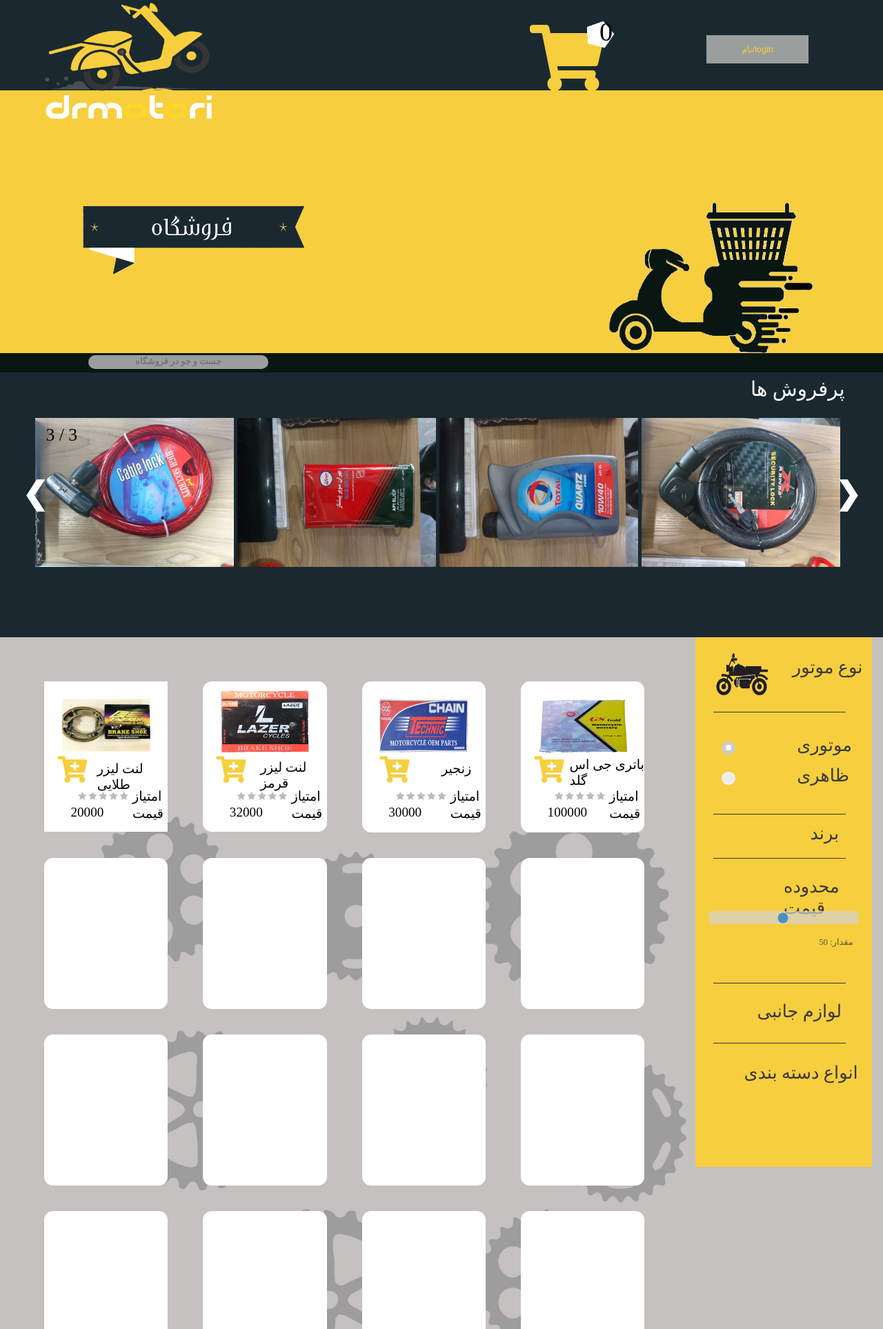
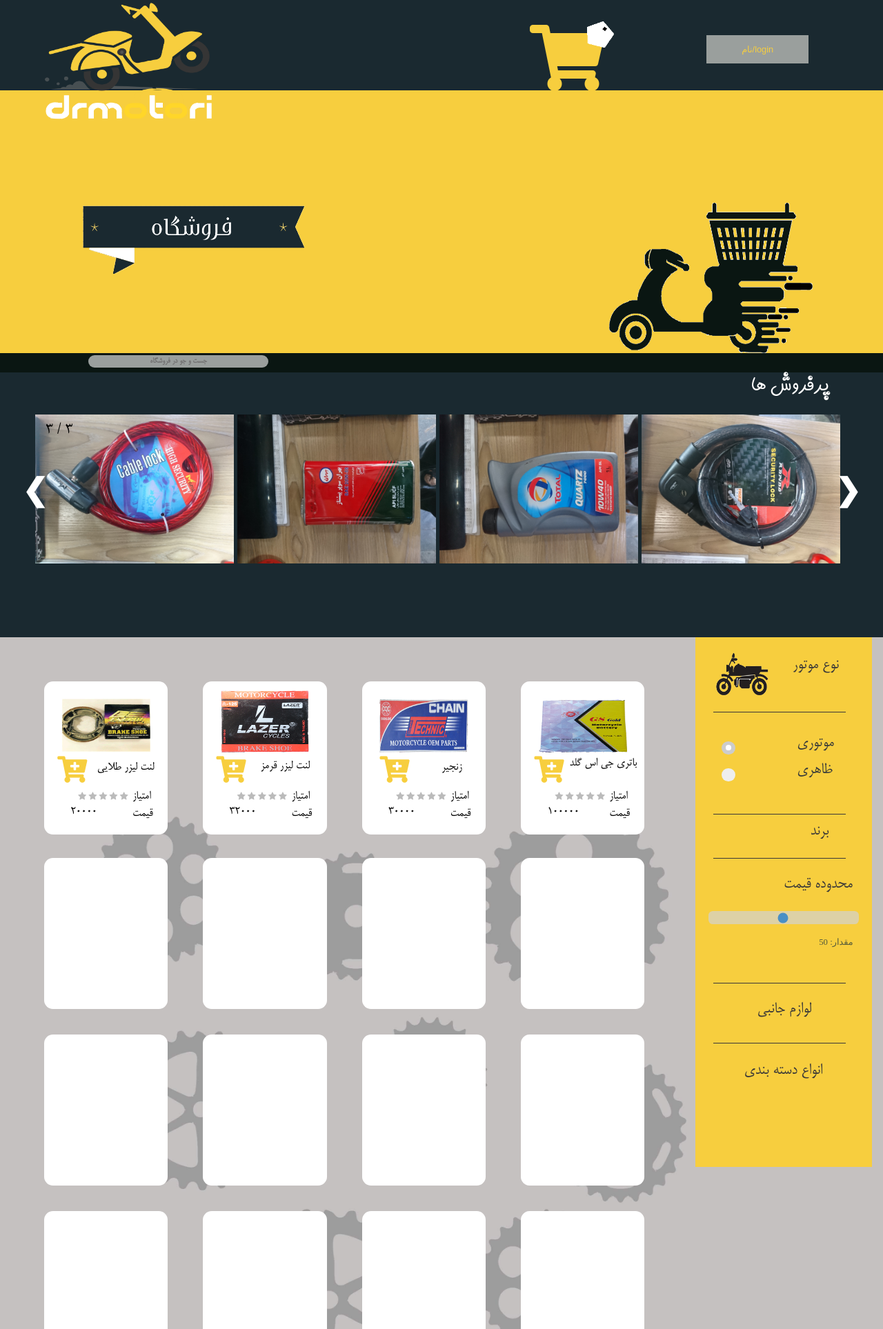
Before and after one commit to alirezahassanzade/Drmotor, a Django app: page /shop in a window 1280 px wide. Shown: the top 1927 px of the page at 69% size. Run offline with Django 3.2, Linux system fonts and the light colour scheme; some libraries are stand-ins or nearby versions; some web fonts are replaced.

Commit message:
added classes

```diff
--- a/src/Templates/shop.html
+++ b/src/Templates/shop.html
@@ -4,7 +4,8 @@
 <head>
 	<title>motori</title>
 	<link rel="stylesheet" type="text/css" href="{% static 'css/shop.css' %}">
-	<meta charset ="utf-8">
+  <meta charset ="utf-8">
+  <link rel="stylesheet" href="../static_files/css/shop.css">
 	<meta name="viewport" content="width=device-width, initial-scale=1">
 	<link href="https://fonts.googleapis.com/css?family=Open+Sans:300" rel="stylesheet">
 <link rel="stylesheet" href="https://use.fontawesome.com/releases/v5.3.1/css/all.css" integrity="sha384-mzrmE5qonljUremFsqc01SB46JvROS7bZs3IO2EmfFsd15uHvIt+Y8vEf7N7fWAU" crossorigin="anonymous">
@@ -95,7 +96,8 @@
         <div class="dastebandi common2"> انواع دسته بندی</div>
         </div>
         <span class="img" style="display:none"></span>
-        <span class="img1">
+        <div class="common1"></div>
+        <span class="img1 common1">
 
           <div class="imgtext1"> لنت لیزر طلایی
           </div>
@@ -108,7 +110,7 @@
         </span>
         <i class="imgg"></i>
            <i class="fas fa-cart-plus imgg1 imgg" onclick="btnClick()"></i>
-            <span class="img2"><div class="imgtext3">لنت لیزر قرمز</div>
+            <span class="img2 common1"><div class="imgtext3">لنت لیزر قرمز</div>
         <div class="imgtext4">
           امتیاز <br>قیمت
         </div>
@@ -117,7 +119,7 @@
           <img src="../static_files/img/shop/lent2.png" class="responsive image2">
         </span>
          <i class="fas fa-cart-plus imgg2 imgg" onclick="btnClick()"></i>
-            <span class="img3"><div class="imgtext4">زنجیر</div>
+            <span class="img3 common1"><div class="imgtext4">زنجیر</div>
         <div class="imgtext5">
           امتیاز <br>قیمت
         </div>
@@ -126,7 +128,7 @@
         </span>
          <i class="fas fa-cart-plus imgg3 imgg" onclick="btnClick()"></i>
 
-            <span class="img4"><div class="imgtext5">باتری جی اس گلد</div>
+            <span class="img4 common1"><div class="imgtext5">باتری جی اس گلد</div>
         <div class="imgtext6">
           امتیاز <br>قیمت
         </div>
@@ -302,8 +304,8 @@
            <input type="text5" name="login" class="login text5">
             <div class="number number2">رمز عبور</div>
             <input type="password" name="password" class="password text5">
-            <a href="" class="common1"></a>
-            <a href="" class="vorod common1">ورود</a>
+            <a href="" class="common2"></a>
+            <a href="" class="vorod common2">ورود</a>
             <a href="" class="faramosh ">رمز عبور خود را فراموش کرده ام</a>
             </div>
             <div class="modal-content2">
@@ -313,7 +315,7 @@
              <input type="text3" name="plaquenumber" class="login text5">
               <div class="number5 number">نام و نام خانوادگی</div>
              <input type="text4" name="fname" class="login text5">
-             <a href="" class="register common1">ثبت نام</a>
+             <a href="" class="register common2">ثبت نام</a>
           </div>
 
         </div>
--- a/src/static_files/css/shop.css
+++ b/src/static_files/css/shop.css
@@ -207,11 +207,21 @@
 	url(../font/BMorvarid.svg#fontawesome) format("svg")}.fab{font-family:"Font Awesome 5 Brands"}
 @font-face {
 	font-family: BMorvarid;
-  src:  url('./BMorvarid.woff') format('woff');
-}
+  src:  url('../font/BMorvarid.woff') format('woff');
+}
+@font-face{
+	font-family:"Font Awesome 5 Brands";
+	font-style:normal;
+	font-weight:normal;
+	src:url(../font/BMitra.eot);
+	src:url(../font/BMitra.eot?#iefix) format("embedded-opentype"),
+	url(../font/BMitra.woff2) format("woff2"),
+	url(../../font/BMitra.woff) format("woff"),
+	url(../font/BMitra.ttf) format("truetype"),
+	url(../font/BMitra.svg#fontawesome) format("svg")}.fab{font-family:"Font Awesome 5 Brands"}
 @font-face {
 	font-family: BMitra;
-  src:  url('./BMitra.woff') format('woff');
+  src:  url('../font/BMitra.woff') format('woff');
 }
 img.motor
 {
@@ -858,16 +868,26 @@
 	border-radius: 1vw;
 height: 8.1vw;
 }
-span.img1
-{
+.common1
+{
+	border-radius: 1vw;
 	margin-top:-55vw;
 	position: absolute;
 	padding: 1vw;
 	padding-bottom: 8vw;
 	padding-right: 2vw;
 	padding-left: 2vw;
+	height: 8.3vw;
+}
+span.img1
+{
 	background-color: white;
 	margin-left: 5vw;
+}
+span.img2
+{
+	background-color: white;
+	margin-left: 23vw;
 }
 @media only screen and (min-width:200px ) and (max-width:640px)
 {
@@ -948,18 +968,7 @@
 	margin-top: 23.4vw;
 }
 }
-span.img2
-{
-	margin-top: -55vw;
-	position: absolute;
-	padding: 1vw;
-	padding-bottom: 9vw;
-	padding-right: 2vw;
-	padding-left: 2vw;
-	background-color: white;
-	margin-left: 23vw;
-	border-radius: 1vw;
-}
+
 
 @media only screen and (min-width:200px ) and (max-width:640px)
 {
@@ -1041,16 +1050,8 @@
 }
 span.img3
 {
-	margin-top: -55vw;
-	position: absolute;
-	padding: 1vw;
-	padding-bottom: 8vw;
-	padding-right: 2vw;
-	padding-left: 2vw;
 	background-color: white;
 	margin-left: 41vw;
-	border-radius: 1vw;
-height: 8.1vw;
 }
 @media only screen and (min-width:200px ) and (max-width:640px)
 {
@@ -1132,16 +1133,8 @@
 }
 span.img4
 {
-	margin-top: -55vw;
-	position: absolute;
-	padding: 1vw;
-	padding-bottom: 8vw;
-	padding-right: 2vw;
-	padding-left: 2vw;
 	background-color: white;
 	margin-left: 59vw;
-	border-radius: 1vw;
-height: 8.1vw;
 }
 @media only screen and  (max-width:640px)
 {
```
